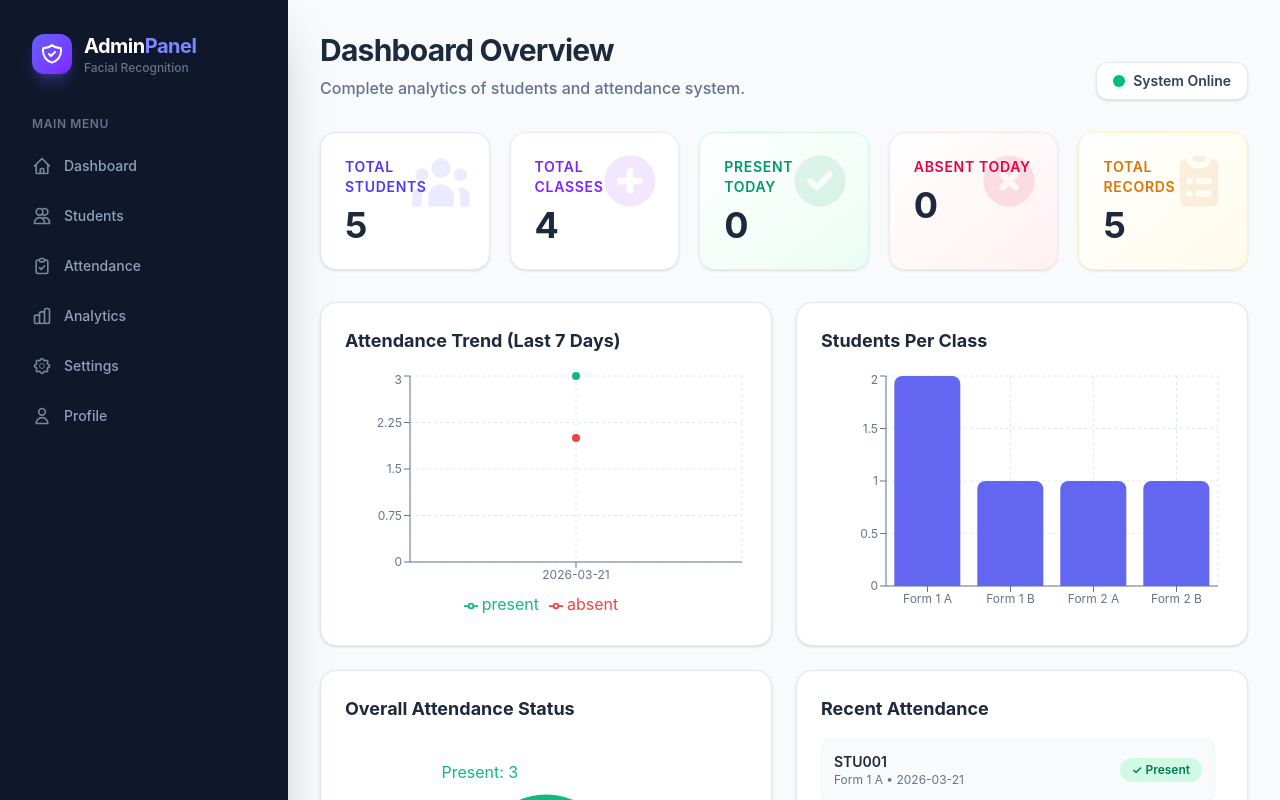
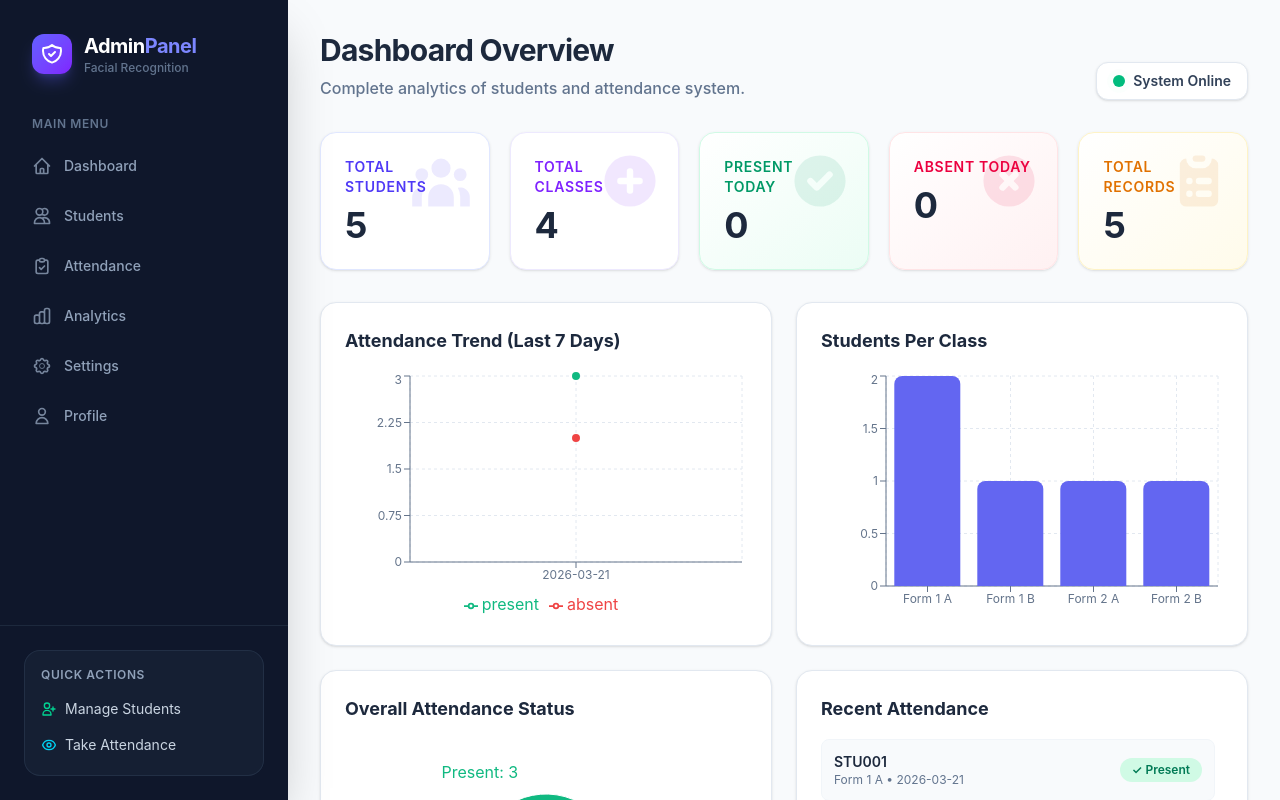
Before and after one commit to Afriyie-Anthony/facialRecognition, a React (Vite) app: page /admin in a window 1280 px wide. Shown: the top 800 px of the page. Built offline with nearby package versions, Linux system fonts and the light colour scheme.

Commit message:
feat: implement responsive sidebar navigation layout for AdminDashboard

```diff
--- a/src/pages/AdminDashboard/AdminLayout.jsx
+++ b/src/pages/AdminDashboard/AdminLayout.jsx
@@ -32,7 +32,7 @@ export default function AdminLayout() {
       <div className="flex flex-col lg:flex-row min-h-screen">
 
         {/* Sidebar */}
-        <aside className={`fixed top-0 left-0 lg:static w-64 lg:w-72 bg-slate-900 text-slate-300 h-screen lg:h-auto flex flex-col shadow-2xl z-20 transition-transform duration-300 ease-in-out transform ${
+        <aside className={`fixed top-0 left-0 w-64 lg:w-72 bg-slate-900 text-slate-300 h-screen flex flex-col shadow-2xl z-20 transition-transform duration-300 ease-in-out transform ${
           sidebarOpen ? 'translate-x-0' : '-translate-x-full lg:translate-x-0'
         }`}>
           <div className="p-4 sm:p-6 md:p-8 flex items-center justify-between gap-3">
@@ -97,7 +97,7 @@ export default function AdminLayout() {
                   <span className="truncate">Manage Students</span>
                 </NavLink>
                 <NavLink
-                  to="/takeattendance"
+                  to="/"
                   onClick={handleNavClick}
                   className="flex items-center gap-2 text-sm text-slate-300 hover:text-white transition-colors py-1 hover:translate-x-1 transform duration-200"
                 >
@@ -110,7 +110,7 @@ export default function AdminLayout() {
         </aside>
 
         {/* Main Content */}
-        <main className="flex-1 w-full lg:ml-0 min-h-screen">
+        <main className="flex-1 w-full lg:pl-72 min-h-screen">
           {/* Header with hamburger button */}
           <div className="lg:hidden sticky top-0 z-10 bg-white border-b border-slate-200 shadow-sm">
             <div className="flex items-center justify-between px-4 py-3">
```
